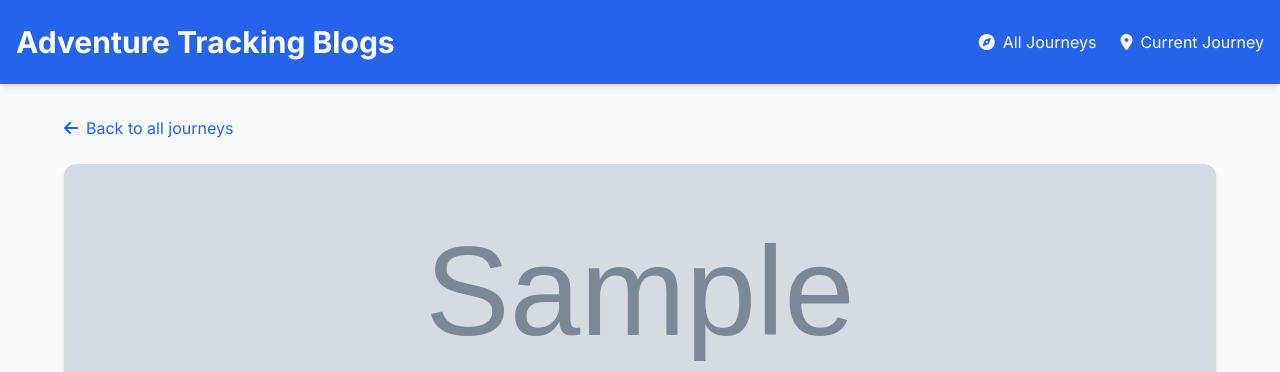
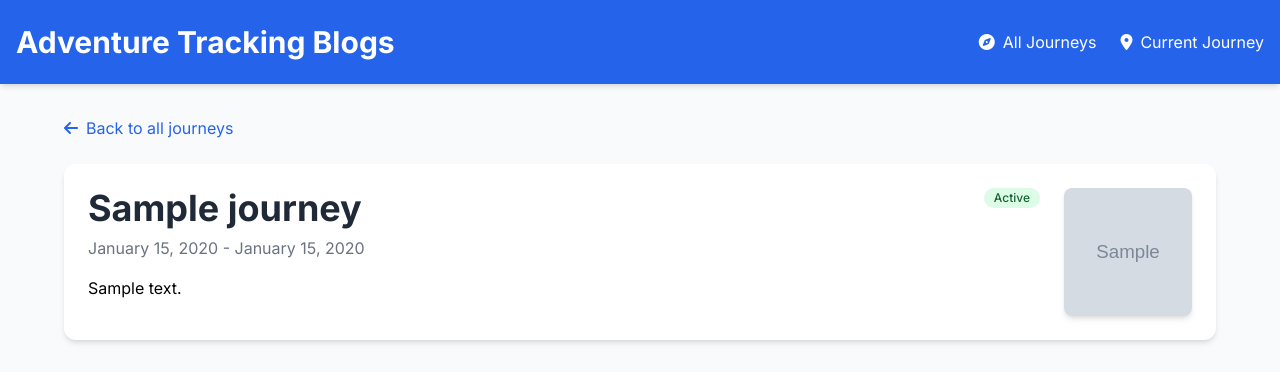
Before and after one commit to helixyte/tracknblog, a Django app: a page that uses templates/blog/blog_list.html in a window 1280 px wide. Shown: the top 372 px of the page. Run offline with Django 4.2, Linux system fonts and the light colour scheme; tables that the repository leaves empty hold one stand-in row (values such as "Sample post"); grey boxes marked "Sample" are stand-in pictures; some libraries are stand-ins or nearby versions.

Commit message:
Pictures now displayed better.

```diff
--- a/templates/blog/blog_list.html
+++ b/templates/blog/blog_list.html
@@ -14,14 +14,10 @@
 
         <!-- Journey header -->
         <div class="mb-10 bg-white rounded-xl shadow-md overflow-hidden">
-            {% if journey.cover_image %}
-                <div class="h-64 overflow-hidden">
-                    <img src="{{ BASE_URL }}{{ journey.cover_image.url }}" alt="{{ journey.title }}" class="w-full h-full object-cover">
-                </div>
-            {% endif %}
-
             <div class="p-6">
-                <div class="flex justify-between items-center mb-2">
+                <div class="flex items-stretch gap-6">
+                    <div class="flex-grow">
+                        <div class="flex justify-between items-start mb-2">
                             <h1 class="text-3xl md:text-4xl font-bold text-gray-800">{{ journey.title }}</h1>
                             {% if journey.is_active %}
                                 <span class="bg-green-100 text-green-800 text-xs font-medium px-2.5 py-0.5 rounded-full">Active</span>
@@ -36,8 +32,16 @@
                             {% endif %}
                         </p>
 
-                <div class="prose max-w-none mb-4">
+                        <div class="prose max-w-none">
                             <p>{{ journey.description }}</p>
+                        </div>
+                    </div>
+
+                    {% if journey.cover_image %}
+                        <div class="w-32 h-32 rounded-lg overflow-hidden flex-shrink-0 shadow-md">
+                            <img src="{{ BASE_URL }}{{ journey.cover_image.url }}" alt="{{ journey.title }}" class="w-full h-full object-cover object-top">
+                        </div>
+                    {% endif %}
                 </div>
             </div>
         </div>
--- a/templates/blog/journey_list.html
+++ b/templates/blog/journey_list.html
@@ -15,11 +15,11 @@
                 {% for journey in journeys %}
                     <a href="{{ journey.get_absolute_url }}" class="journey-card group">
                         <div class="bg-white rounded-xl shadow-md overflow-hidden transition-all duration-300 transform hover:-translate-y-2 hover:shadow-xl">
-                            <div class="h-48 overflow-hidden">
+                            <div class="relative w-full" style="aspect-ratio: 16/9; overflow: hidden;">
                                 {% if journey.cover_image %}
-                                    <img src="{{ BASE_URL }}{{ journey.cover_image.url }}" alt="{{ journey.title }}" class="w-full h-full object-cover transition-transform duration-500 group-hover:scale-105">
+                                    <img src="{{ BASE_URL }}{{ journey.cover_image.url }}" alt="{{ journey.title }}" class="absolute inset-0 w-full h-full object-cover object-top transition-transform duration-500 group-hover:scale-105">
                                 {% else %}
-                                    <div class="h-48 bg-blue-600 flex items-center justify-center text-white text-3xl font-bold">
+                                    <div class="absolute inset-0 bg-blue-600 flex items-center justify-center text-white text-3xl font-bold">
                                         {{ journey.title|slice:":1" }}
                                     </div>
                                 {% endif %}
```
Also changed, not shown: journey_covers/644051b1816c348b93ad216eed3205fa501f97507c49e8b6a93a963619775738.jpg (added), journey_covers/68d017c79bee3cd0a4c7d9ee4721aa488fc1f2a23c3a0c694469186d8eef6ccc.jpg (added). Lines whose indentation alone changed are shown as unchanged.
